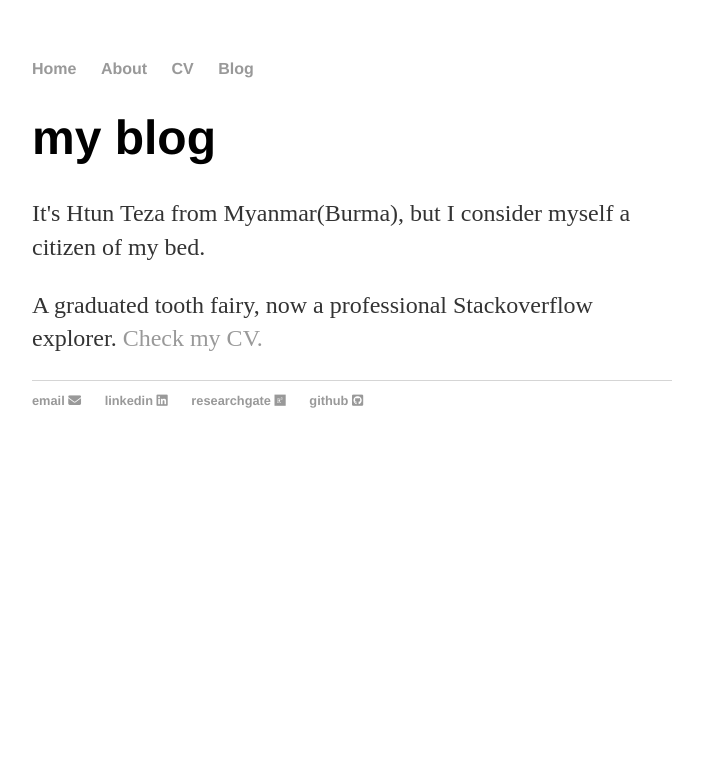
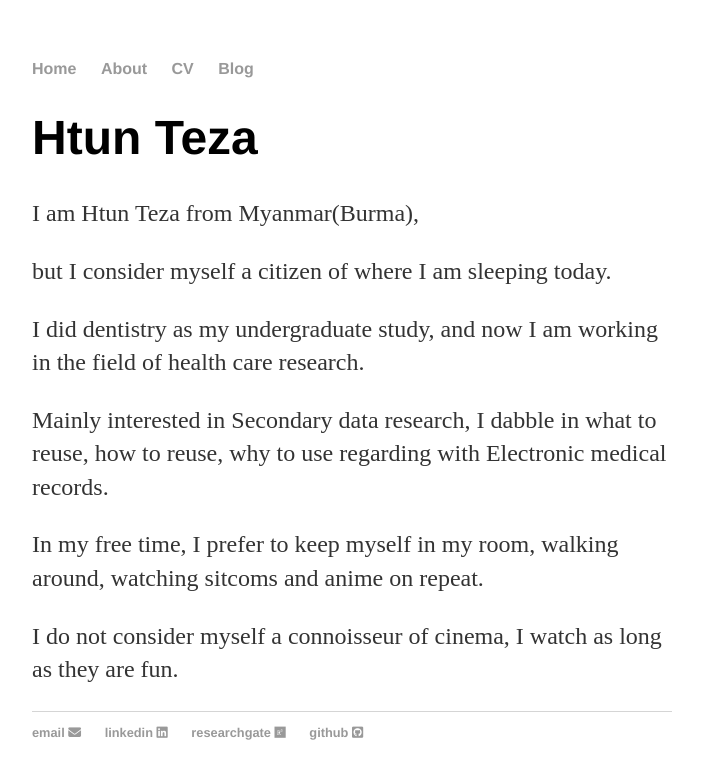
Before and after one commit to finerbrighterlighter/finerbrighterlighter.github.io, a Jekyll site: the page built from index.html, in a window 1280 px wide. Shown: the top 779 px of the page, without its empty margins (288-991 px from the left). Built offline with Jekyll 4.4.1, drawn with Linux system fonts in a browser that asks for light colours; nearby versions of some CDN libraries.

Commit message:
Update index.html

```diff
--- a/index.html
+++ b/index.html
@@ -3,9 +3,14 @@ layout: default
 title: Home
 ---
 
-	<h1>my blog</h1>
+	<h1>Htun Teza</h1>
 	<body>
-	<p>It's Htun Teza from Myanmar(Burma),
-	but I consider myself a citizen of my bed.</p>
-	<p>A graduated tooth fairy, now a professional Stackoverflow explorer. <a href="/cv">Check my CV.</a></p>
+		<p>I am Htun Teza from Myanmar(Burma), </p>
+		<p>but I consider myself a citizen of where I am sleeping today. </p>
+		<p>I did dentistry as my undergraduate study, and now I am working in the field of health care research. </p>
+		<p>Mainly interested in Secondary data research, I dabble in what to reuse, how to reuse, why to use regarding with Electronic medical records. </p>
 	</body>
+	<body>
+		<p>In my free time, I prefer to keep myself in my room, walking around, watching sitcoms and anime on repeat.</p>
+		<p>I do not consider myself a connoisseur of cinema, I watch as long as they are fun.</p>
+	</body>
```
